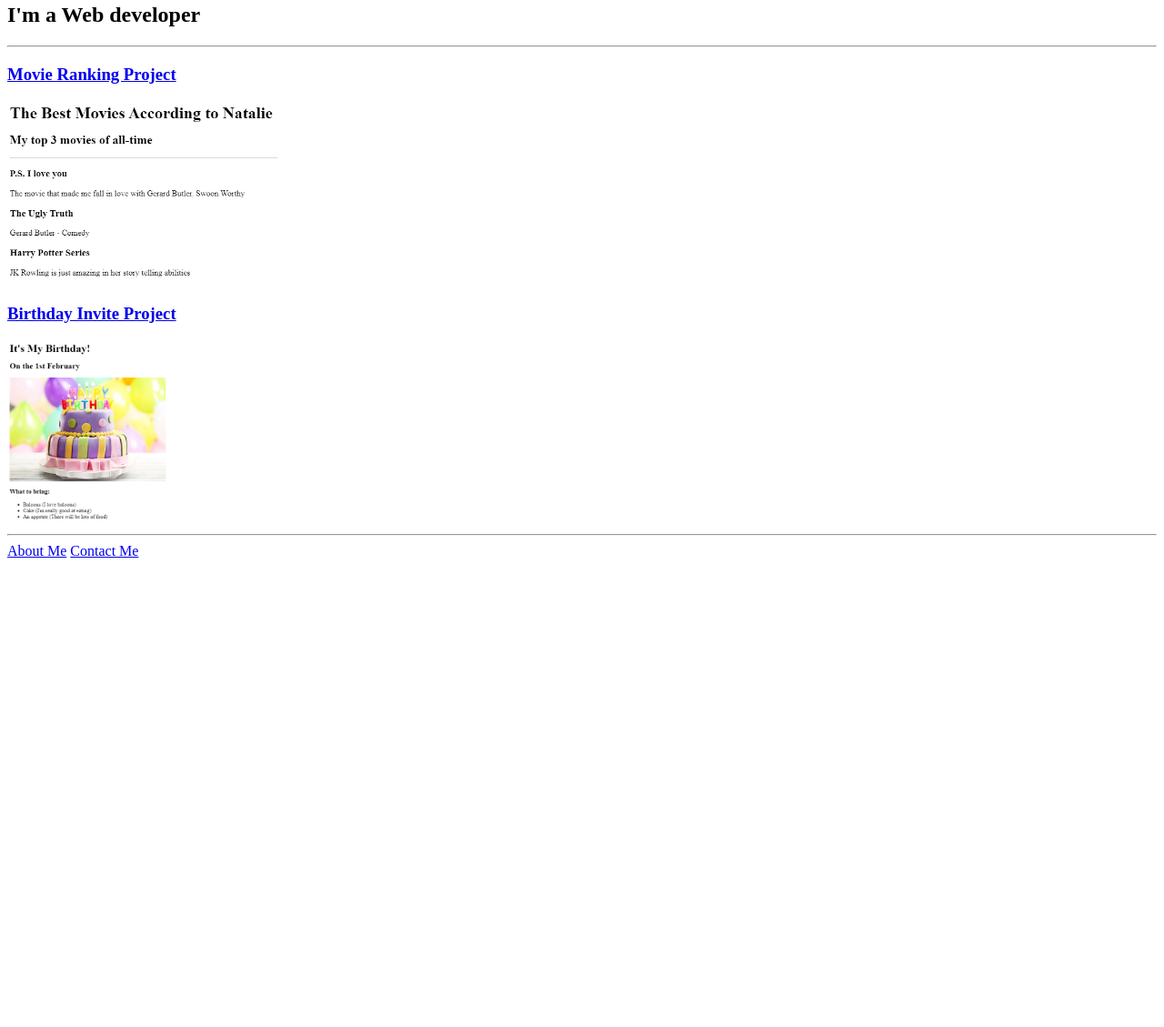
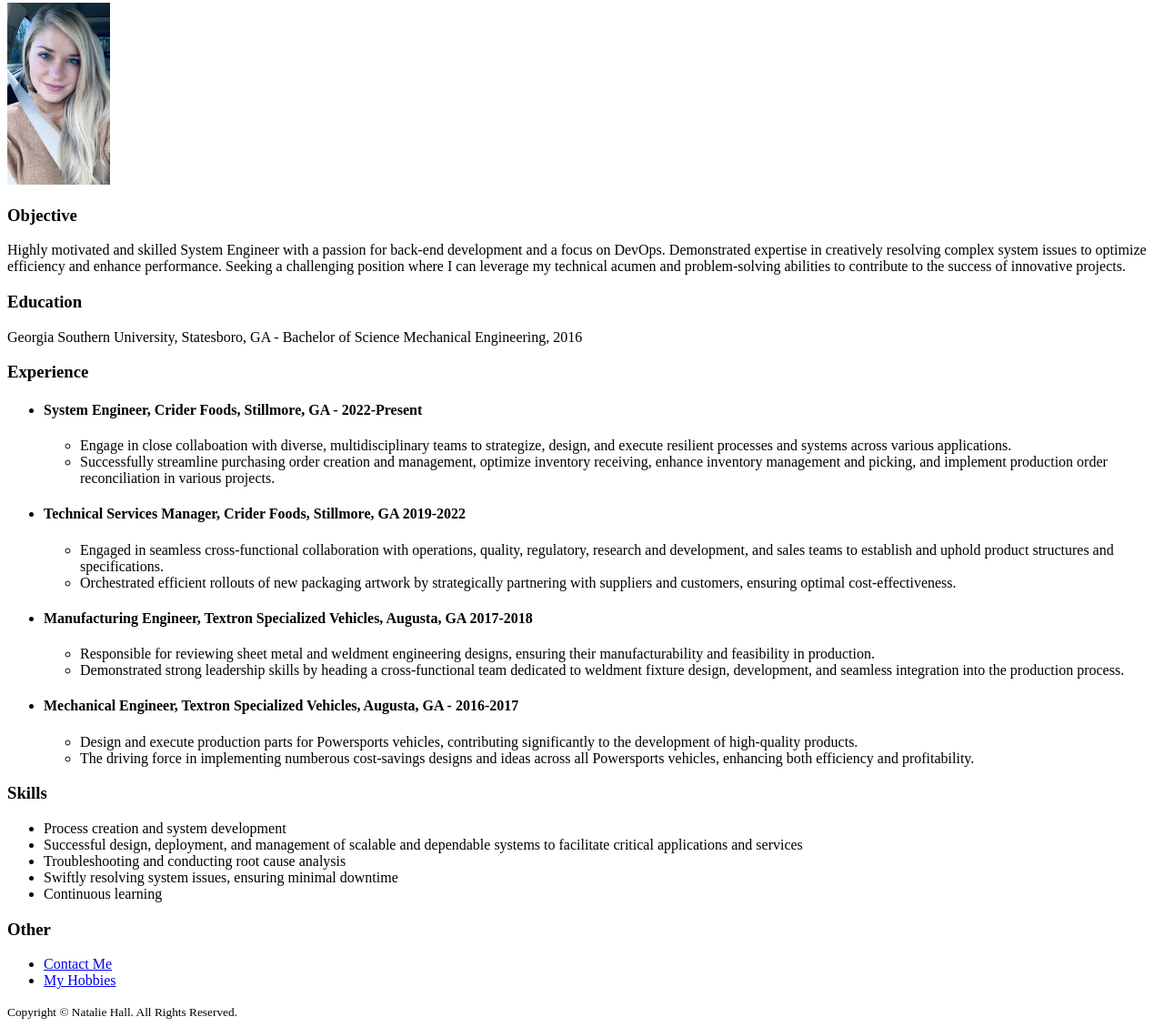
Before and after one commit to NatalieHall1104/html-portfolio, a plain HTML site: page index.html in a window 1280 px wide. Shown: the part 77-1206 px from the top of the page at 91% size. Before the commit the page ends 800 px from the top, so only its background shows below. Drawn offline with Linux system fonts and the light colour scheme.

Commit message:
Add files via upload

```diff
--- a/index.html
+++ b/index.html
@@ -1,34 +1,67 @@
-<!-- TODO 1: Create the HTML Boilerplate -->
 <!DOCTYPE html>
 <html lang="en">
 <head>
     <meta charset="UTF-8">
     <meta name="viewport" content="width=device-width, initial-scale=1.0">
-    <title>Natalie Hall's Portfolio</title>
+    <title>My Resume</title>
 </head>
 <body>
-    <h1>Natalie Hall's Portfolio</h1>
-    <h2>I'm a Web developer</h2>
-    <hr />
-    <h3><a href="./public/movie-ranking.html">Movie Ranking Project</a></h3>
-    <img src="./assets/images/movie-ranking.png" height="200" alt="Movie Ranking"/>
-    <h3><a href="./public/birthday-invite.html">Birthday Invite Project</a></h3>
-    <img src="./assets/images/birthday-invite.png" height="200" alt="Birthday Invite"/>
-    <hr />
-    <a href="./public/about.html">About Me</a> <a href="./public/contact.html">Contact Me</a>
+    <H1>Natalie Hall</H1>
+    <img src="./Natalie Photo.jpg" height="200" />
+        <h3>Objective</h3>
+            <p>Highly motivated and skilled System Engineer with a passion for back-end development and a focus on DevOps. Demonstrated expertise in creatively resolving complex
+                system issues to optimize efficiency and enhance performance. Seeking a challenging position where I can leverage my technical acumen and problem-solving abilities
+                to contribute to the success of innovative projects. </p>
+        <h3>Education</h3>
+            <p>Georgia Southern University, Statesboro, GA - Bachelor of Science Mechanical Engineering, 2016</p>
+        <h3>Experience</h3>
+            <ul>
+                <li><h4>System Engineer, Crider Foods, Stillmore, GA - 2022-Present</h4></li>
+                    <ul>
+                        <li>Engage in close collaboation with diverse, multidisciplinary teams to strategize, design, and execute resilient processes and systems across various applications. </li>
+                        <li>Successfully streamline purchasing order creation and management, optimize inventory receiving, enhance inventory management and picking, and implement production
+                        order reconciliation in various projects. </li>
+                    </ul>
+
+                <li><h4>Technical Services Manager, Crider Foods, Stillmore, GA 2019-2022</h4></li>
+                    <ul>
+                        <li>Engaged in seamless cross-functional collaboration with operations, quality, regulatory, research and development, and sales teams to establish and uphold product
+                        structures and specifications.</li>
+                        <li>Orchestrated efficient rollouts of new packaging artwork by strategically partnering with suppliers and customers, ensuring optimal
+                        cost-effectiveness.</li>
+                    </ul>
+
+                <li><h4>Manufacturing Engineer, Textron Specialized Vehicles, Augusta, GA 2017-2018</h4></li>
+                    <ul>
+                        <li>Responsible for reviewing sheet metal and weldment engineering designs, ensuring their manufacturability and feasibility in production. </li>
+                        <li>Demonstrated strong leadership skills by heading a cross-functional team dedicated to weldment fixture design, development, and seamless integration
+                        into the production process. </li>
+                    </ul>
+                <li><h4>Mechanical Engineer, Textron Specialized Vehicles, Augusta, GA - 2016-2017</h4></li>
+                    <ul>
+                        <li>Design and execute production parts for Powersports vehicles, contributing significantly to the development
+                        of high-quality products.</li>
+                        <li>The driving force in implementing numberous cost-savings designs and ideas across all
+                        Powersports vehicles, enhancing both efficiency and profitability. </li>
+                    </ul>
+            </ul>
+        <h3>Skills</h3>
+            <ul>
+                <li>Process creation and system development</li>
+                <li>Successful design, deployment, and management of scalable and dependable systems to facilitate critical applications and services</li>
+                <li>Troubleshooting and conducting root cause analysis</li>
+                <li>Swiftly resolving system issues, ensuring minimal downtime</li>
+                <li>Continuous learning</li>
+            </ul>
+        <h3>Other</h3>
+            <ul>
+                <li><a href="./Contact Details.html">Contact Me</a></li>
+                <li><a href="./Hobbies.html">My Hobbies</a></li>
+            </ul>
 </body>
+<footer>
+    <small>
+        Copyright © Natalie Hall. All Rights Reserved.
+    </small>
+</footer>
 </html>
-
-<!-- TODO 2: Add Your previous projects' HTML into the public folder -->
-
-<!-- TODO 3: Take screenshots of your project previews and add the images to the images folder -->
-
-<!-- TODO 4: Add titles/subtitles etc. -->
-
-<!-- TODO 5: Add a link to the project pages -->
-
-<!-- TODO 6: Add images to show the project previews
-HINT for TODO 6: You can use the height attribute set to 200 to make the image smaller:
-https://developer.mozilla.org/en-US/docs/Web/HTML/Element/img#attr-height -->
-
-<!-- TODO 7: Add the Contact Me and About Me page links -->
```
Also changed, not shown: Contact Details.html (added, +3 -0 lines), Hobbies.html (added, +7 -0 lines), Natalie Photo.jpg (added).
